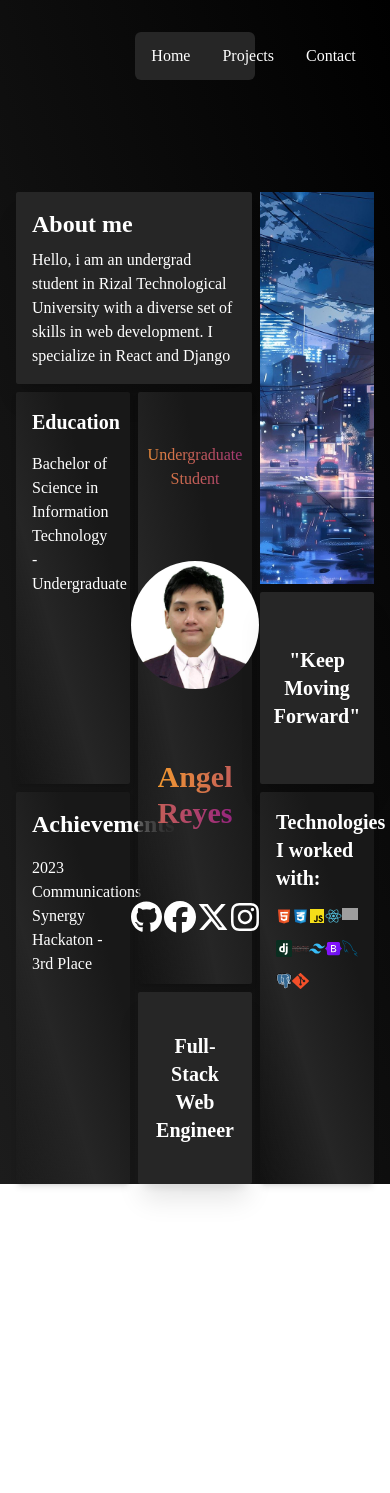
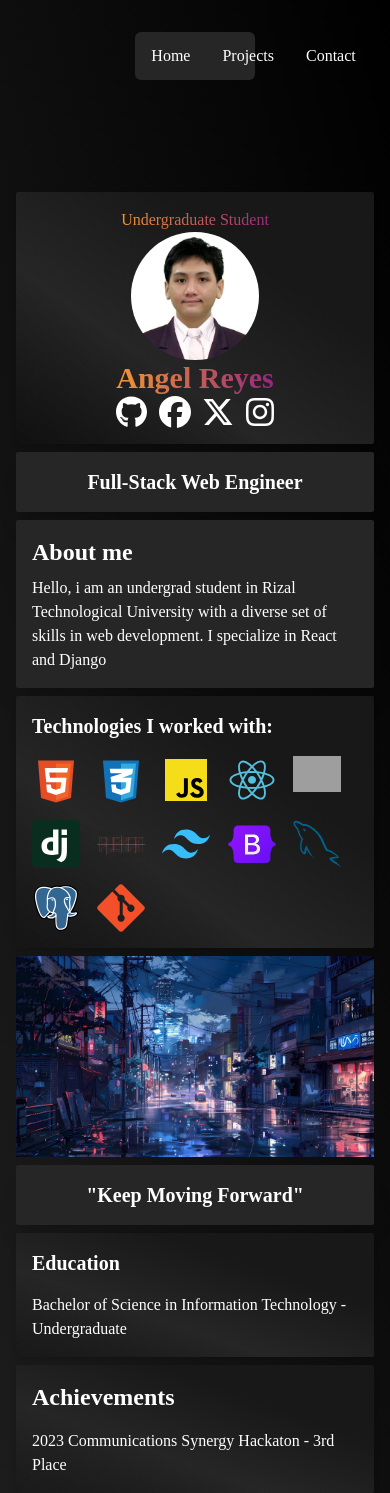
Before and after one commit to kkumber/Web-Portfolio, a React (Vite) app: page / in a window 390 px wide. Before the commit the page ends 1184 px from the top, so only its background shows below. Built offline with nearby package versions, Linux system fonts and the light colour scheme; grey boxes are pictures that could not be loaded; a web font is replaced by a local one.

Commit message:
home is now responsive

```diff
--- a/src/Pages/Home.jsx
+++ b/src/Pages/Home.jsx
@@ -6,7 +6,8 @@ import TechnologyContainer from "../Components/TechnologyContainer";
 const Home = () => {
     return (
     // Main Grid
-    <div className="grid grid-cols-3 grid-rows-5 gap-2 text-white">
+    <div className="grid md:grid-cols-3 md:grid-rows-5 gap-2 text-white">
+    {/* <div className="grid grid-cols-3 grid-rows-5 gap-2 text-white">
             <div className="col-start-1 col-end-3 row-start-1 row-end-2 animate-fadeRight "> <BlurEffectContainer title={'About me'} customTitleClassName={'text-2xl mb-2'} content={'Hello, i am an undergrad student in Rizal Technological University with a diverse set of skills in web development. I specialize in React and Django'} /> </div>
             <div className="col-start-1 col-end-2 row-start-2 row-end-4 animate-fadeUp "> <GlassEffectContainer title={'Education'} content={'Bachelor of Science in Information Technology - Undergraduate'} customClassName={'text-xl mb-4'} /> </div>
             <div className="col-start-1 col-end-2 row-start-4 row-end-6 animate-fadeDown "><GlassEffectContainer title={'Achievements'} content={'2023 Communications Synergy Hackaton - 3rd Place'} customClassName={'text-2xl mb-4'} /> </div>
@@ -15,6 +16,19 @@ const Home = () => {
             <div className="col-start-3 col-end-4 row-start-1 row-end-3 animate-fadeLeft "><img src="/images/pic2.jpg" alt="Picture" className="h-full object-cover" /></div>
             <div className="col-start-3 col-end-4 row-start-3 row-end-4 animate-fadeUp "><BlurEffectContainer title={'"Keep Moving Forward"'} customClassName='text-center flex justify-center items-center text-xl' /> </div>
             <div className="col-start-3 col-end-4 row-start-4 row-end-6 animate-fadeDown "> <TechnologyContainer /> </div>
+        </div>  */}
+
+
+        {/* Copy */}
+        <div className="md:col-start-2 md:col-end-3 md:row-start-2 md:row-end-5 animate-fadeStay md:order-4"> <ProfileContainer /> </div>
+        <div className="md:col-start-2 md:col-end-3 md:row-start-5 md:row-end-6 animate-fadeUp md:order-5"><BlurEffectContainer title={'Full-Stack Web Engineer'} customClassName='text-center flex justify-center items-center text-xl' /></div>
+        <div className="md:col-start-1 md:col-end-3 md:row-start-1 md:row-end-2 animate-fadeRight md:order-1"> <BlurEffectContainer title={'About me'} customTitleClassName={'text-2xl mb-2'} content={'Hello, i am an undergrad student in Rizal Technological University with a diverse set of skills in web development. I specialize in React and Django'} /> </div>
+        <div className="md:col-start-3 md:col-end-4 md:row-start-4 md:row-end-6 animate-fadeDown md:order-8"> <TechnologyContainer /> </div>
+        <div className="md:col-start-3 md:col-end-4 md:row-start-1 md:row-end-3 animate-fadeLeft md:order-6"><img src="/images/pic2.jpg" alt="Picture" className="h-full object-cover" /></div>
+        <div className="md:col-start-3 md:col-end-4 md:row-start-3 md:row-end-4 animate-fadeUp md:order-7"><BlurEffectContainer title={'"Keep Moving Forward"'} customClassName='text-center flex justify-center items-center text-xl' /> </div>
+        <div className="md:col-start-1 md:col-end-2 md:row-start-2 md:row-end-4 animate-fadeUp md:order-2"> <GlassEffectContainer title={'Education'} content={'Bachelor of Science in Information Technology - Undergraduate'} customClassName={'text-xl mb-4'} /> </div>
+        <div className="md:col-start-1 md:col-end-2 md:row-start-4 md:row-end-6 animate-fadeDown md:order-3"><GlassEffectContainer title={'Achievements'} content={'2023 Communications Synergy Hackaton - 3rd Place'} customClassName={'text-2xl mb-4'} /> </div>
+
     </div>
     );
 }
```
Lines whose indentation alone changed are shown as unchanged.
